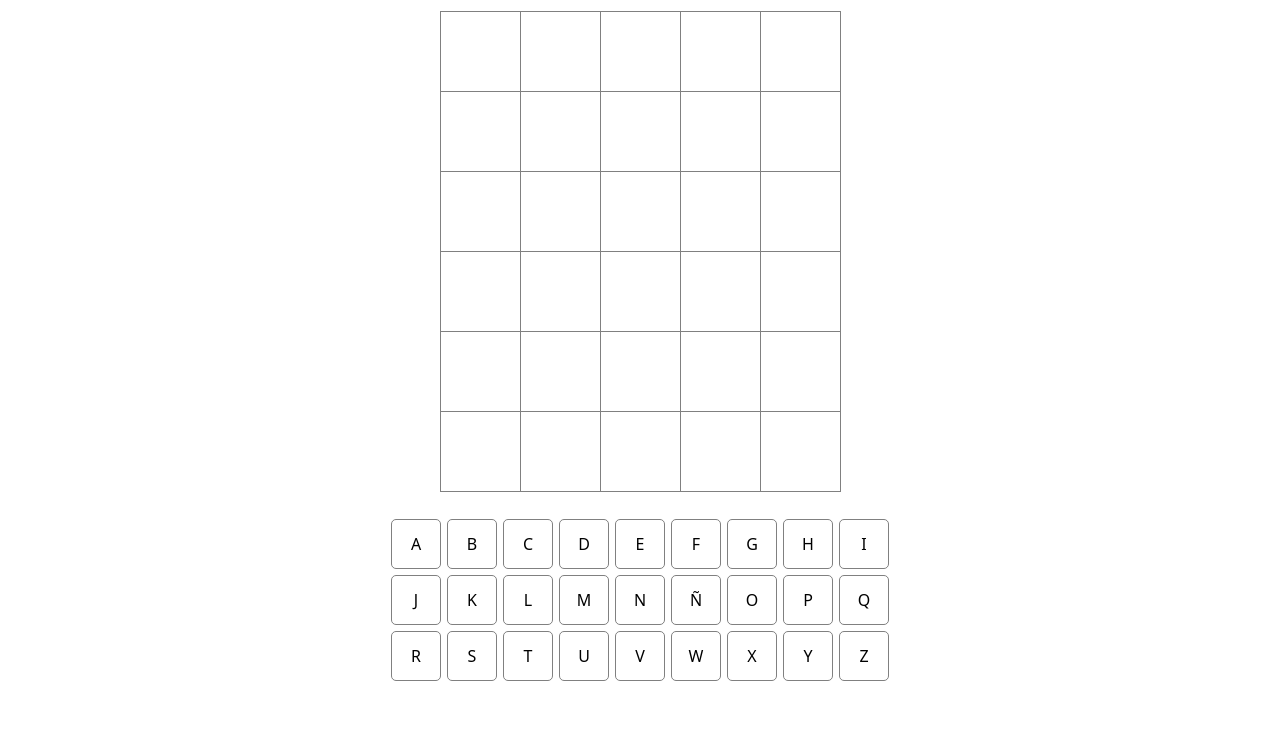
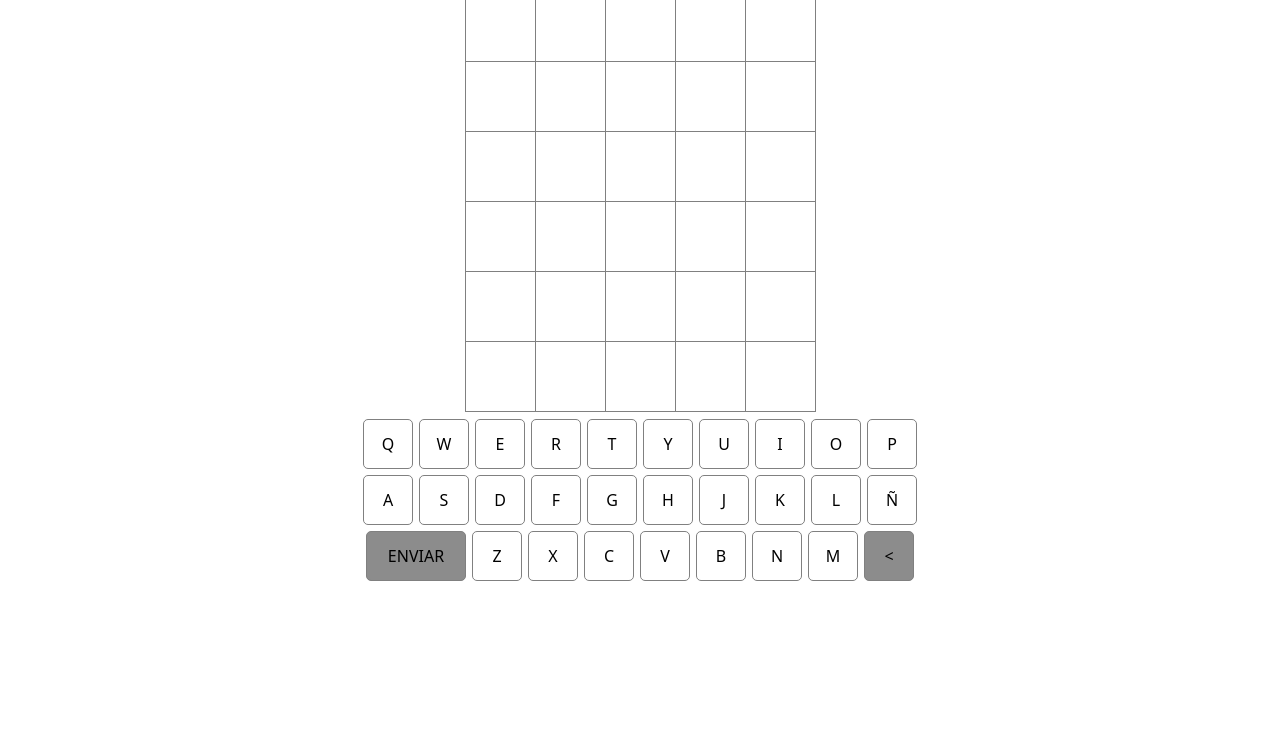
Before and after one commit to soliakt/wordle, a plain HTML site: page index.html in a window 1280 px wide. Shown: the part 64-800 px from the top of the page. Drawn offline with nearby package versions, Linux system fonts and the light colour scheme.

Commit message:
keyboard done

```diff
--- a/scripts.js
+++ b/scripts.js
@@ -26,16 +26,23 @@ window.onload = function () {
         const table = document.createElement('table');
         table.className = 'table-keyboard';
         const numRows = 3;
-        const numColumns = 9;
+        const numColumns = 10;
         let lettersCounter = 0;
-        const alphabet = 'ABCDEFGHIJKLMNÑOPQRSTUVWXYZ';
+        const alphabet = 'QWERTYUIOPASDFGHJKLÑ ZXCVBNM';
         for (let i = 0; i < numRows; i++) {
             const row = document.createElement('tr');
             row.classList.add('lettersKeyboard');
             for (let j = 0; j < numColumns; j++) {
-                const letter = alphabet.charAt(lettersCounter);
                 const cell = document.createElement('td');
-                cell.innerHTML = `<button type="button" id="${letter.toLowerCase()}">${letter}</button>`;
+                if(i == 2 && j == 9) cell.innerHTML = `<button type="button" style="background-color: rgba(43, 43, 43, 0.542)" id="delete"><</button>`;
+                else if (i == 2 && j == 0) {
+                    cell.innerHTML = `<button type="button" style="background-color: rgba(43, 43, 43, 0.542); width:100px;" id="send">ENVIAR</button>`;
+                    j++;
+                }
+                else {
+                    const letter = alphabet.charAt(lettersCounter);
+                    cell.innerHTML = `<button type="button" id="${letter.toLowerCase()}">${letter}</button>`;
+                }
                 row.appendChild(cell);
                 lettersCounter++;
             }
--- a/styles.css
+++ b/styles.css
@@ -26,8 +26,12 @@ nav {
     height: 50px;
     margin: 2px;
     background-color: #fff;
-    border: 1px solid gray;
+    border: 1px solid grey;
     border-radius: 5px;
+}
+
+.lettersKeyboard button:hover{
+    background-color: rgba(237, 237, 237, 0.542);
 }
 
 .table-keyboard{
@@ -38,17 +42,17 @@ nav {
 }
 
 .table-words td{
-    height: 80px;
-    width: 80px;
+    height: 70px;
+    width: 70px;
     text-align: center;
     border: 1px solid gray;
     border-radius: 10%;
 }
 
 .words{
-    height: 500px;
+    height: 400px;
     display: flex;
     align-items: center;
     justify-content: center;
-    padding: 265px 0;
+    padding: 215px 0;
 }
```
